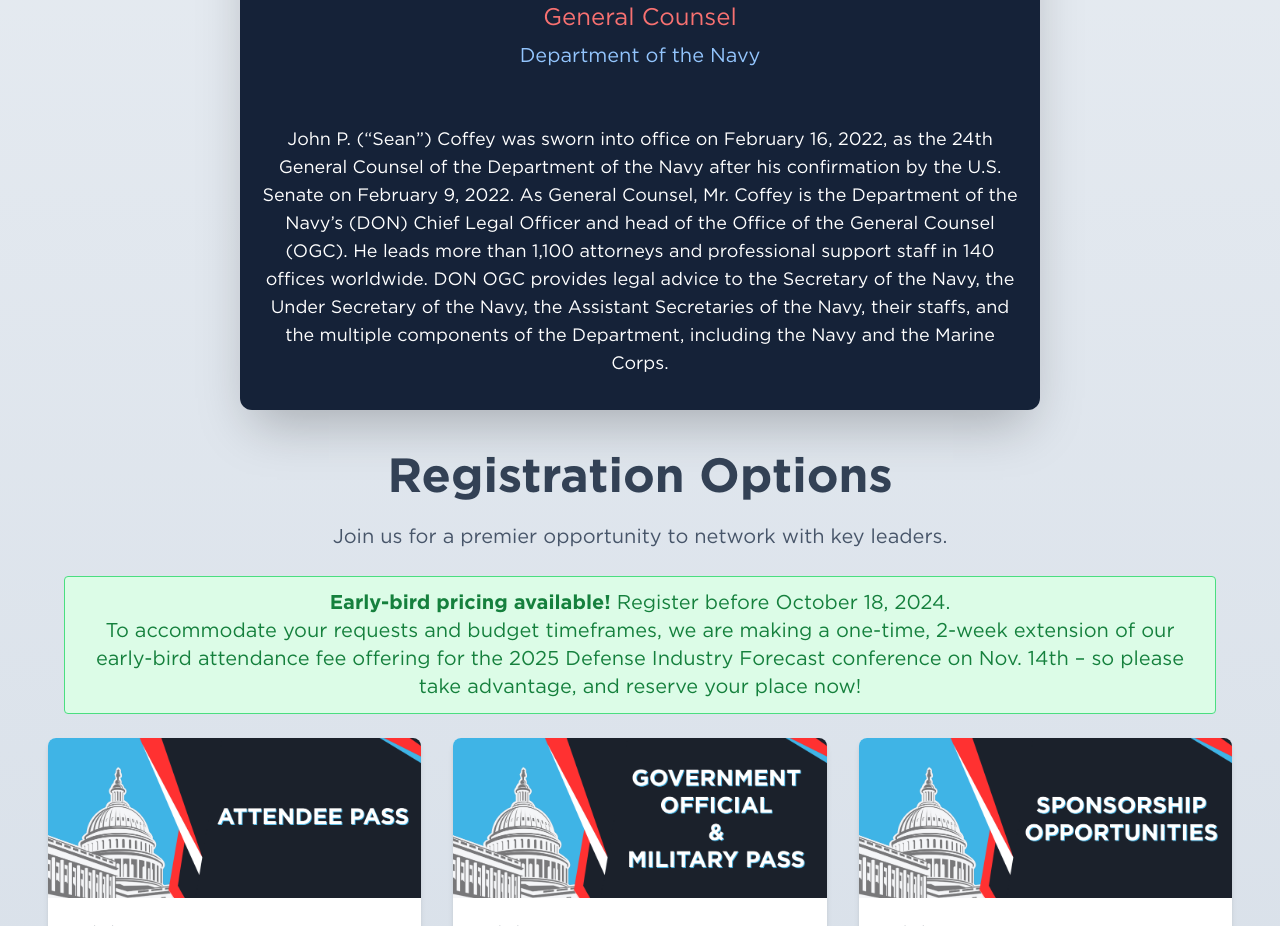
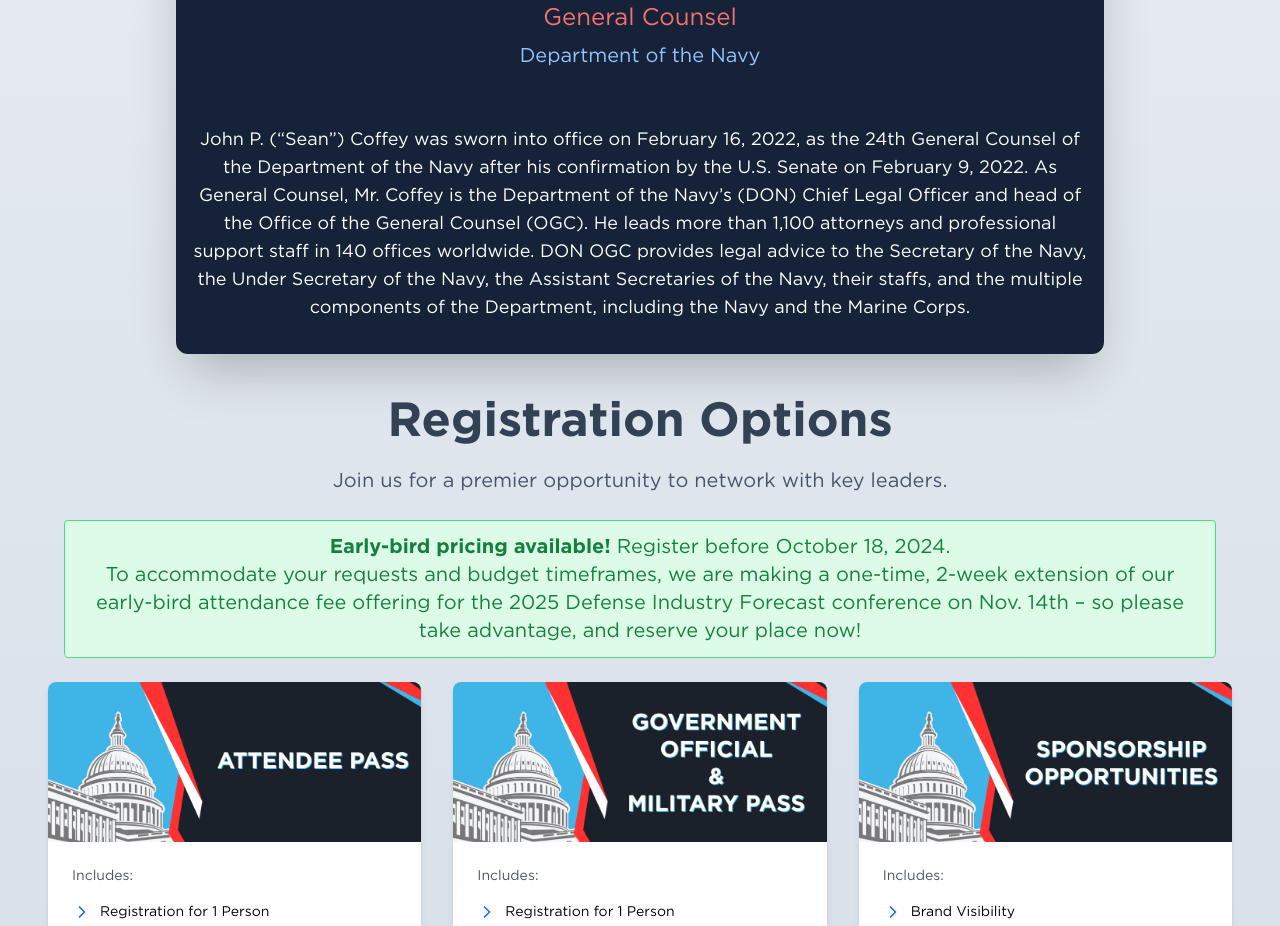
Before and after one commit to masonym/ada-website, a Next.js app: page /events/2025-defense-industry-forecast in a window 1280 px wide. Shown: the part 1860-2786 px from the top of the page. Built offline with nearby package versions, Linux system fonts and the light colour scheme.

Commit message:
Updated width of keynote speaker on event page

```diff
--- a/src/app/components/KeynoteSpeaker.tsx
+++ b/src/app/components/KeynoteSpeaker.tsx
@@ -36,7 +36,7 @@ const KeynoteSpeaker: React.FC<KeynoteSpeakerProps> = ({ eventId }) => {
           </div>
         </div>
         <div
-          className="text-base text-center sm:text-lg leading-relaxed max-w-3xl mx-auto mt-8"
+          className="text-base text-center sm:text-lg leading-relaxed max-w-4xl mx-auto mt-8"
           dangerouslySetInnerHTML={{ __html: keynoteSpeaker.bio.substring(0, 800) }}
         />
       </div>
```
